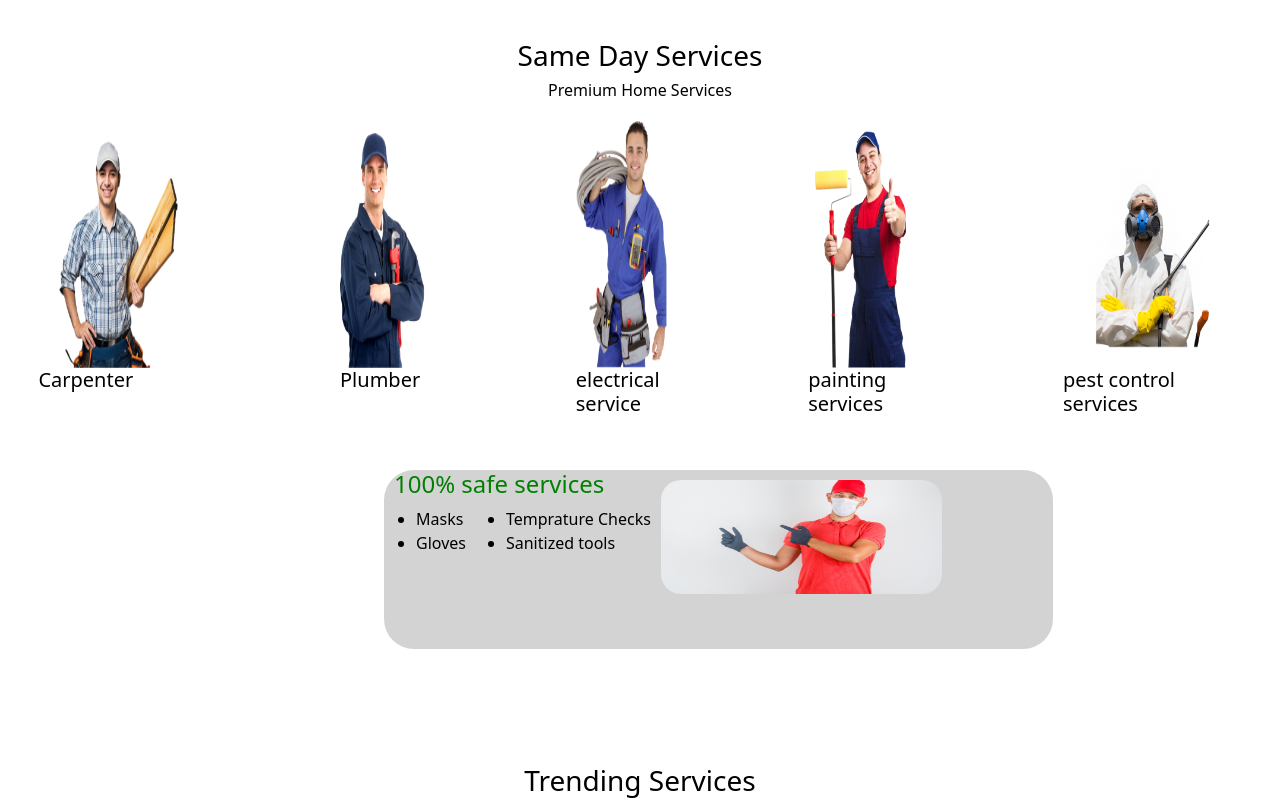
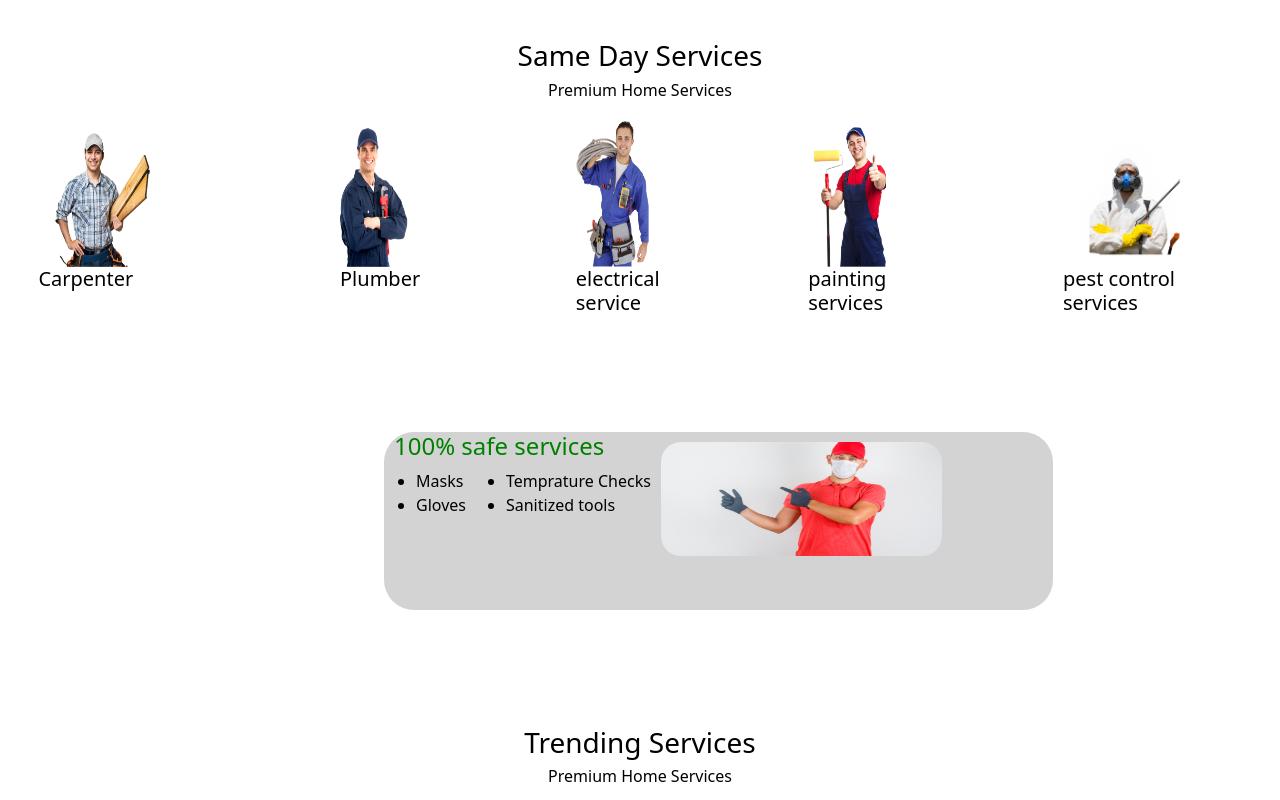
Before and after one commit to imsfg/oyebusy, a plain HTML site: page index.html in a window 1280 px wide. Shown: the part 1040-1840 px from the top of the page. Drawn offline with nearby package versions, Linux system fonts and the light colour scheme.

Commit message:
Add files via upload

```diff
--- a/index.html
+++ b/index.html
@@ -168,23 +168,23 @@ on demand
         <h6>Premium Home Services</h6>
         <div class="services">
             <div class="servicepart">
-                <img src="Carpenter-PNG-Image.png" style="width: 100%; height: 100%" >
+                <img src="Carpenter-PNG-Image.png" style="width: 80%; height: 70%" >
                 <h5>Carpenter</h5>
               </div>
               <div class="servicepart">
-                <img src="kisspng-dick-rosher-plumbing-inc-plumber-drain-leak-plumber-5abfda3c8ab124 1.png" style="width: 100%; height: 100%" >
+                <img src="kisspng-dick-rosher-plumbing-inc-plumber-drain-leak-plumber-5abfda3c8ab124 1.png" style="width: 80%; height: 70%" >
                 <h5>Plumber</h5>
               </div>
               <div class="servicepart">
-                <img src="kisspng-technician-plumber-electrician-home-repair-mainten-5ae1b847d030b7 1.png" style="width: 100%; height: 100%" >
+                <img src="kisspng-technician-plumber-electrician-home-repair-mainten-5ae1b847d030b7 1.png" style="width: 80%; height: 70%" >
                 <h5>electrical service</h5>
               </div>
               <div class="servicepart">
-                <img src="pngegg.png" style="width: 100%; height: 100%" >
+                <img src="pngegg.png" style="width: 80%; height: 70%" >
                 <h5>painting services</h5>
               </div>
               <div class="servicepart">
-                <img src="kisspng-insecticide-pesticide-herbicide-sprayer-5d0e1b4badf171.png" style="width: 100%; height: 100%" >
+                <img src="kisspng-insecticide-pesticide-herbicide-sprayer-5d0e1b4badf171.png" style="width: 80%; height: 70%" >
                 <h5>pest control services</h5>
               </div>
         </div>
```
